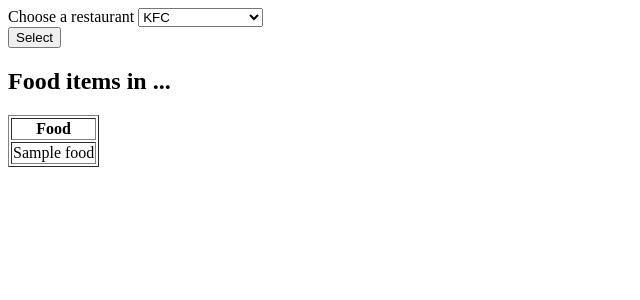
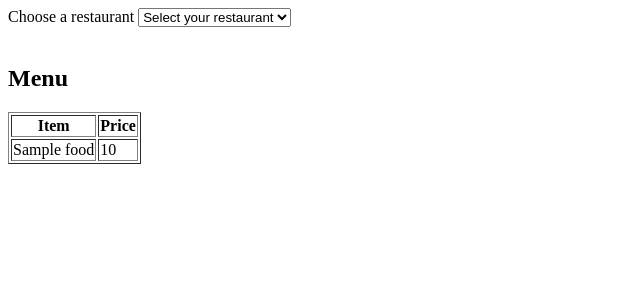
Before and after one commit to seahlynn/foodsanta, a Flask app: template templates/restaurants.html in a window 1280 px wide. Shown: the top 300 px of the page, without its empty margins (0-640 px from the left). Run offline with Flask 2, Linux system fonts and the light colour scheme; the template is opened without the code that fills it: most values are stand-ins (such as "Sample title", 1, 10 or a date in 2020).

Commit message:
functionality: dropdown bar populated using sql data

```diff
--- a/app.py
+++ b/app.py
@@ -19,7 +19,12 @@ db = SQLAlchemy(app)
 @app.route('/')
 def index():
     if settings.test:
-        return render_template('restaurants.html')
+        query = f"select * from Restaurants"
+        result = db.session.execute(query)
+
+        restlist = [dict(restid = row[0], restname = row[1]) for row in result.fetchall()]
+        return render_template('restaurants.html', restlist = restlist)
+
     return render_template('index.html')
 
 @app.route('/test_submit', methods=['POST'])
@@ -41,15 +46,21 @@ def test_submit():
 def restresults():
     global db
 
-    restname = request.args['restname']
-    firstquery = f"(select restid from Restaurants where restName = '{restname}')"
-
-    query = f"SELECT * FROM Food WHERE restid = {firstquery}"
+    query = f"select * from Restaurants"
     result = db.session.execute(query)
 
-    posts = [dict(food= row[1]) for row in result.fetchall()]
+    restlist = [dict(restid = row[0], restname = row[1]) for row in result.fetchall()]
 
-    return render_template('restaurants.html', posts=posts)
+    restid = int(request.args['name'])
+    print(restid)
+    query = f"SELECT * FROM Food WHERE restid = {restid}"
+    result = db.session.execute(query)
+
+    posts = [dict(food= row[1], price = row[2]) for row in result.fetchall()]
+
+    return render_template('restaurants.html', posts=posts, restlist=restlist)
+
+
 
 #Check if server can be run, must be placed at the back of this file
 if __name__ == '__main__':
--- a/sql/db.sql
+++ b/sql/db.sql
@@ -12,7 +12,8 @@ insert into Restaurants(restid, restname, minAmt) values
 (5, 'RiRi Mala', 15),
 (6, 'Ah Bear Mookata', 20),
 (7, 'Marche', 50),
-(8, 'HaiDiLao', 80);
+(8, 'HaiDiLao', 80),
+(9, 'Caesar Pizza', 30);
 
 --times ordered starts at 0 an availability at 100 for all food items currently)
 insert into Food(foodid, description, restid, price, availability, category, timesordered) values
--- a/templates/restaurants.html
+++ b/templates/restaurants.html
@@ -4,10 +4,11 @@
         <title>FoodSantaTest</title>
     </head>
     <body>
-        <div class="container">
+        <!--<div class="container">
           <form name="chosen" action="restresults" method='GET'>
             <label for="restaurant"> Choose a restaurant </label>
-            <select name="restname">
+            <select name="name" onchange="this.form.submit()">
+              <option value="" disabled selected> Select your restaurant </option>
               <option value="KFC">KFC</option>
               <option value="4Fingers">4Fingers</option>
               <option value="Yoogane">Yoogane</option>
@@ -17,21 +18,36 @@
               <option value="Marche">Marche</option>
               <option value="HaiDiLao">HaiDiLao</option>
             </select>
-            <br>
-            <button type="submit"> Select </button>
+
+          </form>
+        </div>-->
+
+        <div class="container">
+          <form name="chosen" action="restresults" method='GET'>
+            <label for="restaurant"> Choose a restaurant </label>
+            <select name="name" onchange="this.form.submit()">
+              {% for r in restlist %}
+                <option value="{{r.restid}}" SELECTED> {{r.restname}} </option>
+              {% endfor %}
+              <option value="" disabled selected> Select your restaurant </option>
+            </select>
+
           </form>
         </div>
 
+        <br>
         <div class="results">
           {% block content %}
-          <h2> Food items in ... </h2>
+          <h2> Menu </h2>
               <table border='1'>
                   <tr>
-                  <th>Food</th>
+                  <th> Item </th>
+                  <th> Price </th>
                   </tr>
                   {% for p in posts %}
                   <tr>
                   <td>{{ p.food }}</td>
+                  <td>{{ p.price }}</td>
                   </tr>
                   {% endfor %}
                   {% endblock %}
```
Also changed, not shown: templates/restresults.html (+6 -5 lines).
